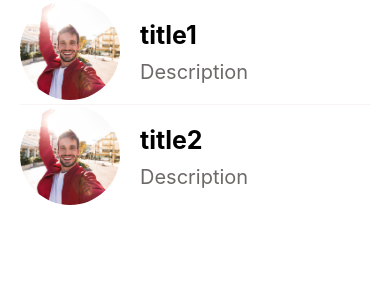
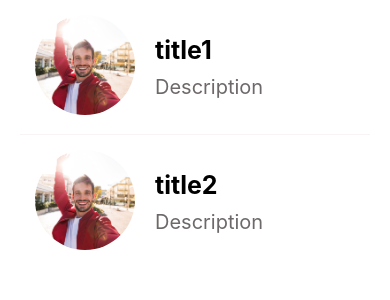
Before and after one commit to Varunvaru524/Done-With-It, a React Native app: screen / in a window 390 px wide. Shown: the top 300 px of the page. Built offline with nearby package versions, Linux system fonts and the light colour scheme.

Commit message:
Added touchables for list items

```diff
--- a/src/Components/ListItem.jsx
+++ b/src/Components/ListItem.jsx
@@ -1,12 +1,13 @@
 import React, { Component } from 'react';
-import { Image, StyleSheet, Text, View } from 'react-native';
+import { Image, StyleSheet, Text, TouchableHighlight, View } from 'react-native';
 import rootCss from '../rootCss';
 
 class ListItem extends Component {
     render() {
-        const { image, title, subTitle } = this.props
+        const { image, title, subTitle, onPress } = this.props
 
         return (
+            <TouchableHighlight underlayColor={rootCss.lightGrey} onPress={onPress}>
                 <View style={styles.mainContainer}>
                     <Image source={image} style={styles.image} />
                     <View style={styles.textContainer} >
@@ -14,6 +15,7 @@ class ListItem extends Component {
                         <Text style={styles.subTitle} >{subTitle}</Text>
                     </View>
                 </View>
+            </TouchableHighlight>
         );
     }
 }
@@ -22,6 +24,7 @@ const styles = StyleSheet.create({
     mainContainer: {
         display: 'flex',
         flexDirection: 'row',
+        padding: 15
     },
     image: {
         width: 100,
@@ -35,7 +38,7 @@ const styles = StyleSheet.create({
     title: {
         fontSize: 25,
         fontWeight: 'bold',
-        marginBottom:10
+        marginBottom: 10
     },
     subTitle: {
         color: rootCss.mediumGrey,
--- a/src/Pages/MessagesPage.jsx
+++ b/src/Pages/MessagesPage.jsx
@@ -31,7 +31,7 @@ class MessagesPage extends Component {
                         data={data}
                         keyExtractor={data => data.id}
                         renderItem={({ item }) => {
-                            return <ListItem title={item.title} subTitle={item.description} image={item.image} />
+                            return <ListItem title={item.title} subTitle={item.description} image={item.image}  onPress={()=>console.log('clicked', item)} />
                         }}
                         ItemSeparatorComponent={<ListItemSeparetor/>}
                     />
```
Lines whose indentation alone changed are shown as unchanged.
